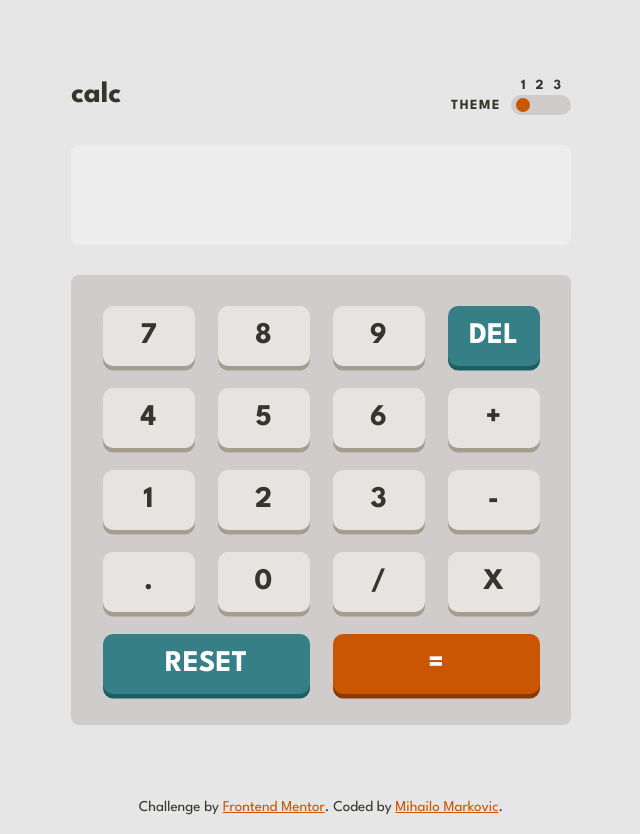
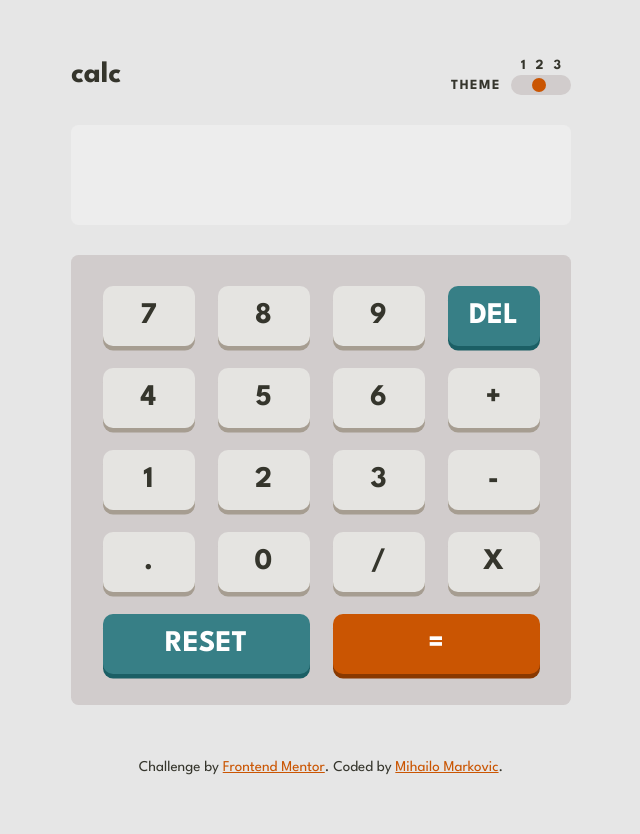
Before and after one commit to mihailomarkovic/calculator-app, a plain HTML site: page index.html in a window 1280 px wide. Both pictures are taken after a click on the button 860 px from the left and 105 px from the top of the page. Shown: the whole page, without its empty margins (319-959 px from the left). After the commit the page ends 800 px from the top, so only its background shows below. Drawn offline with Linux system fonts and the light colour scheme; a web font is replaced by a local one.

Commit message:
Implement theme slider pointer

```diff
--- a/style.css
+++ b/style.css
@@ -28,6 +28,9 @@ Responisive design
   --key-blue: rgb(99, 112, 151);
   --key-blue-shadow: rgb(64, 78, 114);
   --key-blue-active: rgb(178, 189, 222);
+
+  /* SLIDER */
+  --slider-position: 9%;
 }
 
 .theme_2 {
@@ -53,6 +56,9 @@ Responisive design
   --key-blue: rgb(55, 127, 134);
   --key-blue-shadow: rgb(27, 95, 101);
   --key-blue-active: rgb(125, 200, 207);
+
+  /* SLIDER */
+  --slider-position: 35%;
 }
 
 .theme_3 {
@@ -78,6 +84,9 @@ Responisive design
   --key-blue: rgb(88, 7, 125);
   --key-blue-shadow: rgb(188, 21, 244);
   --key-blue-active: rgb(158, 81, 194);
+
+  /* SLIDER */
+  --slider-position: 66%;
 }
 
 *,
@@ -101,7 +110,7 @@ body {
 
 .container {
   width: 50rem;
-  margin: 7.5rem auto;
+  margin: 5.5rem auto;
 }
 
 .text {
@@ -166,7 +175,7 @@ body {
   width: 1.4rem;
   height: 1.4rem;
   top: 50%;
-  left: 9%;
+  left: var(--slider-position);
   border-radius: 100px;
   background-color: var(--key-red);
   transform: translate(0, -50%);
@@ -260,7 +269,6 @@ input[type="number"] {
   font-size: 1.5rem;
   text-align: center;
   color: var(--basic-text);
-  margin-bottom: 2rem;
 }
 .attribution a {
   color: var(--key-red);
```
